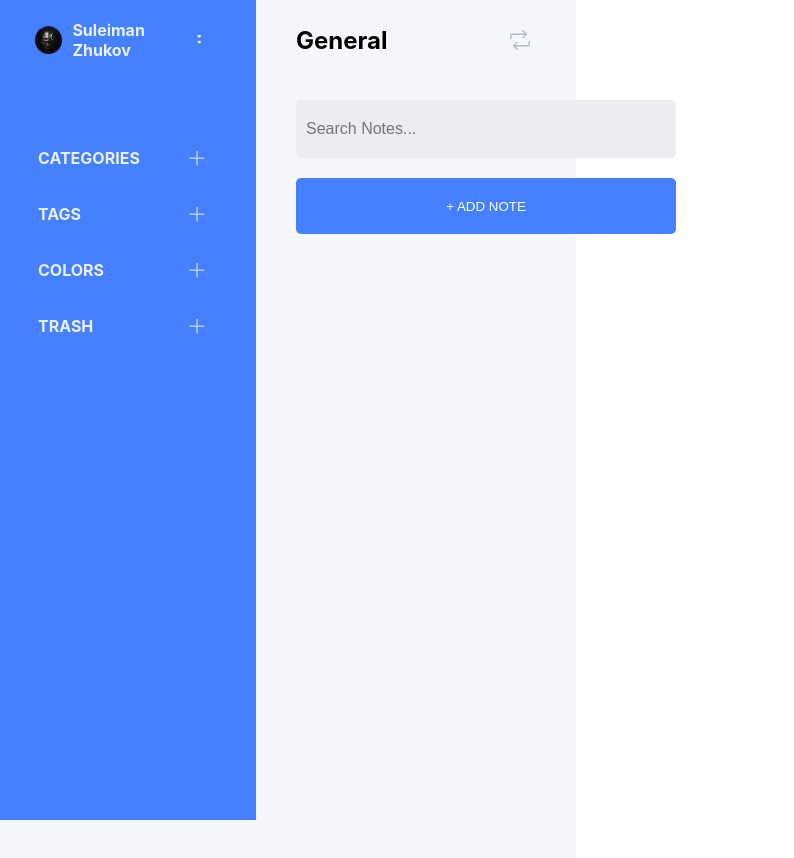
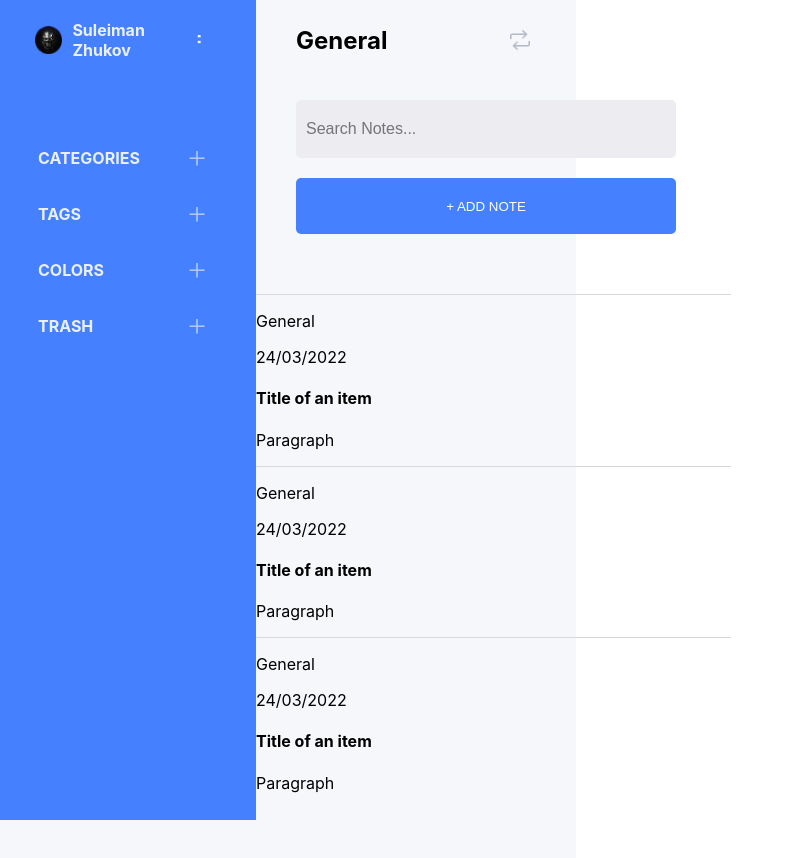
Before and after one commit to SuleimanZhukov/NoteReactApplication, a React (Create React App) app: page / in a window 1280 px wide. Shown: the top 858 px of the page, without its empty margins (0-794 px from the left). Built offline with nearby package versions, Linux system fonts and the light colour scheme; the HTML template or start-up script is replaced by a standard one.

Commit message:
creating items notes

```diff
--- /dev/null
+++ b/src/components/noteItem.jsx
@@ -0,0 +1,16 @@
+import React from "react";
+
+const NoteItem = () => {
+  return (
+    <div className="note">
+      <div className="ze-line" />
+      <div className="smaller-circle" />
+      <p className="category-item">General</p>
+      <p className="date">24/03/2022</p>
+      <h4 className="title-item">Title of an item</h4>
+      <p className="text-item">Paragraph</p>
+    </div>
+  );
+};
+
+export default NoteItem;
--- a/src/components/noteSection.jsx
+++ b/src/components/noteSection.jsx
@@ -2,6 +2,7 @@ import React from "react";
 import AddSearch from "./addSearch";
 import TitleSection from "./titleSection";
 import "../styles/noteSection.css";
+import Notes from "./notes";
 
 const NoteSection = (props) => {
   return (
@@ -12,6 +13,9 @@ const NoteSection = (props) => {
       <div>
         <AddSearch />
       </div>
+      <div>
+        <Notes />
+      </div>
     </div>
   );
 };
--- /dev/null
+++ b/src/components/notes.jsx
@@ -0,0 +1,14 @@
+import React from "react";
+import NoteItem from "./noteItem";
+
+const Notes = (props) => {
+  return (
+    <div className="wrapper">
+      <NoteItem />
+      <NoteItem />
+      <NoteItem />
+    </div>
+  );
+};
+
+export default Notes;
--- a/src/styles/noteSection.css
+++ b/src/styles/noteSection.css
@@ -29,7 +29,7 @@
 
 .search-form {
   margin-top: 40px;
-  margin-bottom: 40px;
+  margin-bottom: 60px;
 }
 
 .add-note-button {
@@ -64,3 +64,13 @@
   margin-left: 40px;
   font-size: 16px;
 }
+
+.wrapper {
+  width: 368px;
+}
+
+.ze-line {
+  height: 1px;
+  width: 475px;
+  background-color: rgb(216, 216, 216);
+}
```
